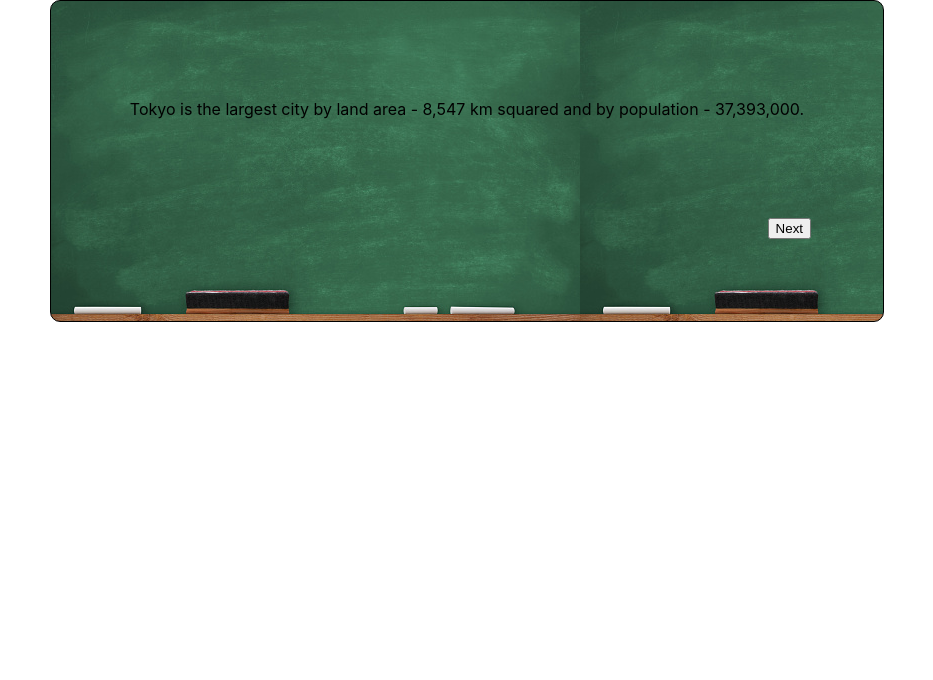
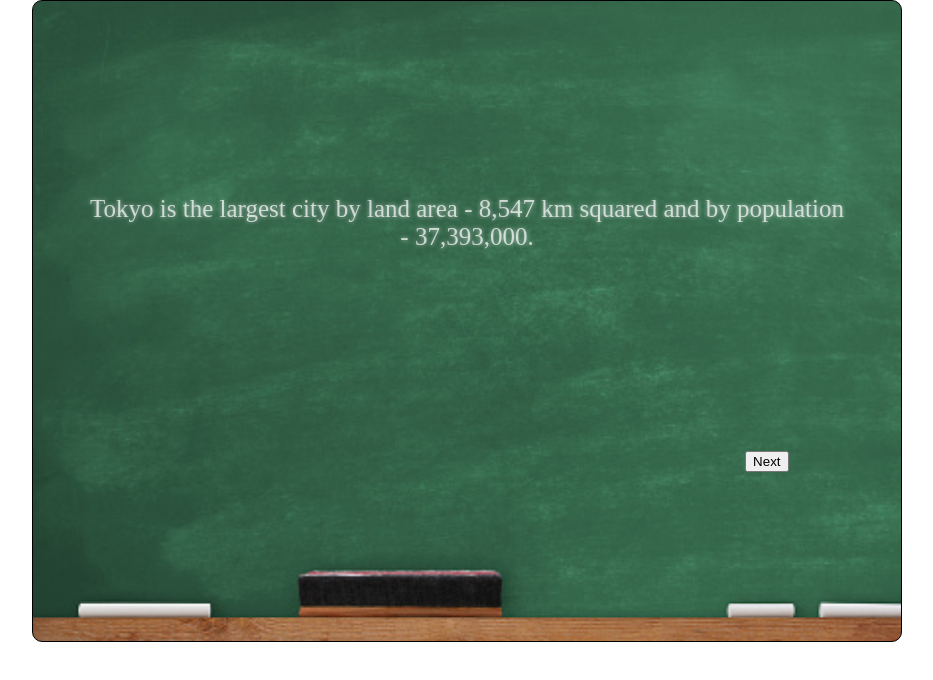
Before and after one commit to otsang3/interactive-learning, a React (Create React App) app: page /geography/cities in a window 1280 px wide. Shown: the top 680 px of the page, without its empty margins (173-1106 px from the left). Built offline with nearby package versions, Linux system fonts and the light colour scheme.

Commit message:
slide container to use chalk background image, styled font as well

```diff
--- a/src/index.css
+++ b/src/index.css
@@ -44,14 +44,19 @@ p {
 
 .slide-container {
   background-image: url('/src/images/chalkboard.jpg');
+  background-repeat: no-repeat;
+  background-size: cover;
   border: 1px solid black;
   border-radius: 10px;
+  color:rgba(255,255,255,0.7);
   display: flex;
   flex-direction: column;
-  height: 40vh;
+  font: 25px 'Gloria Hallelujah';
+  height: 80vh;
   justify-content: space-evenly;
   margin: 0 auto;
   padding: 0em 2em;
+  text-shadow:0 0 4px rgba(255,255,255,0.6);
   width: 60%;
 }
 
```
